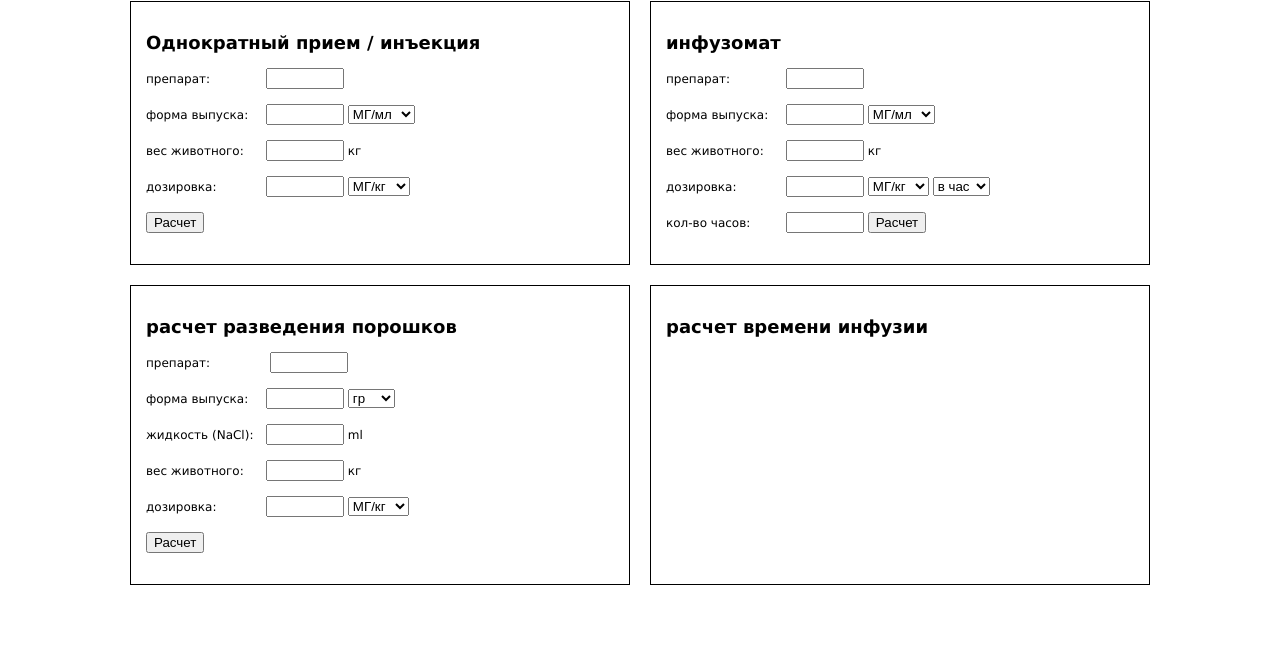
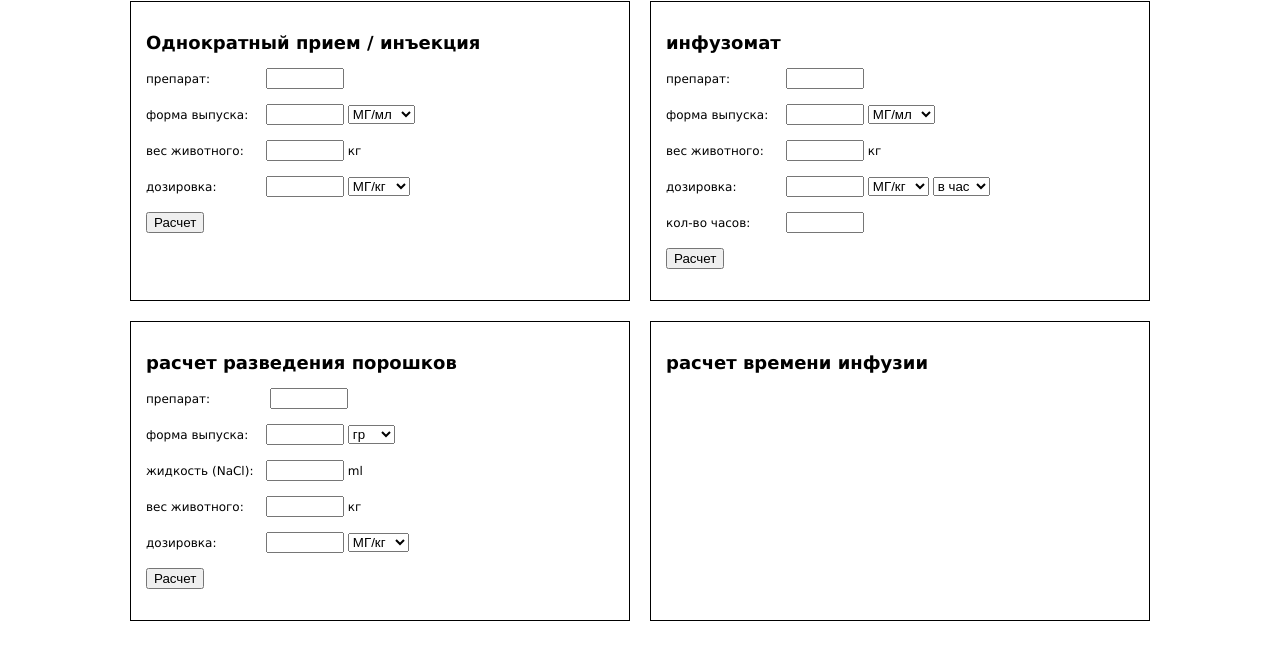
Before and after one commit to sv-khol/vet, a plain HTML site: page index.html in a window 1280 px wide. Shown: the part 63-722 px from the top of the page. Drawn offline with Linux system fonts and the light colour scheme.

Commit message:
Update index.html

```diff
--- a/index.html
+++ b/index.html
@@ -72,7 +72,7 @@
                         <option value="60">в мин</option>
                     </select>
                 </div>
-                <label><span>кол-во часов: </span><input class="period" type="text"></label>
+                <label class="line"><span>кол-во часов: </span><input class="period" type="text"></label>
 
                 <button type="submit">Расчет</button>
                 <p class="rez"></p>
```
